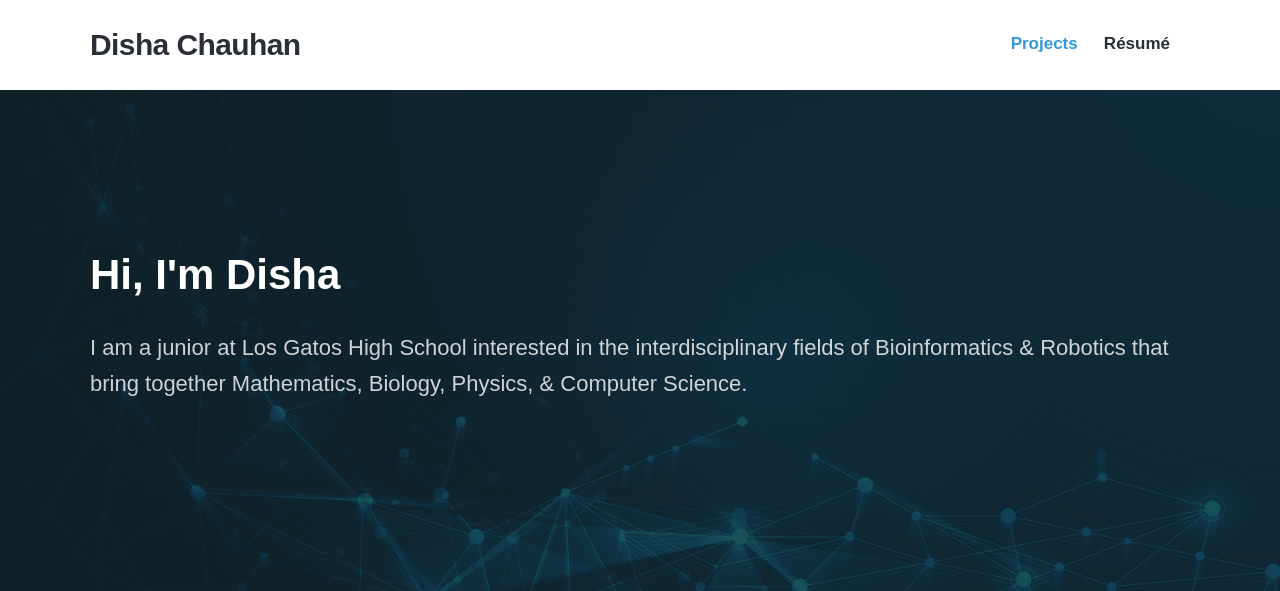
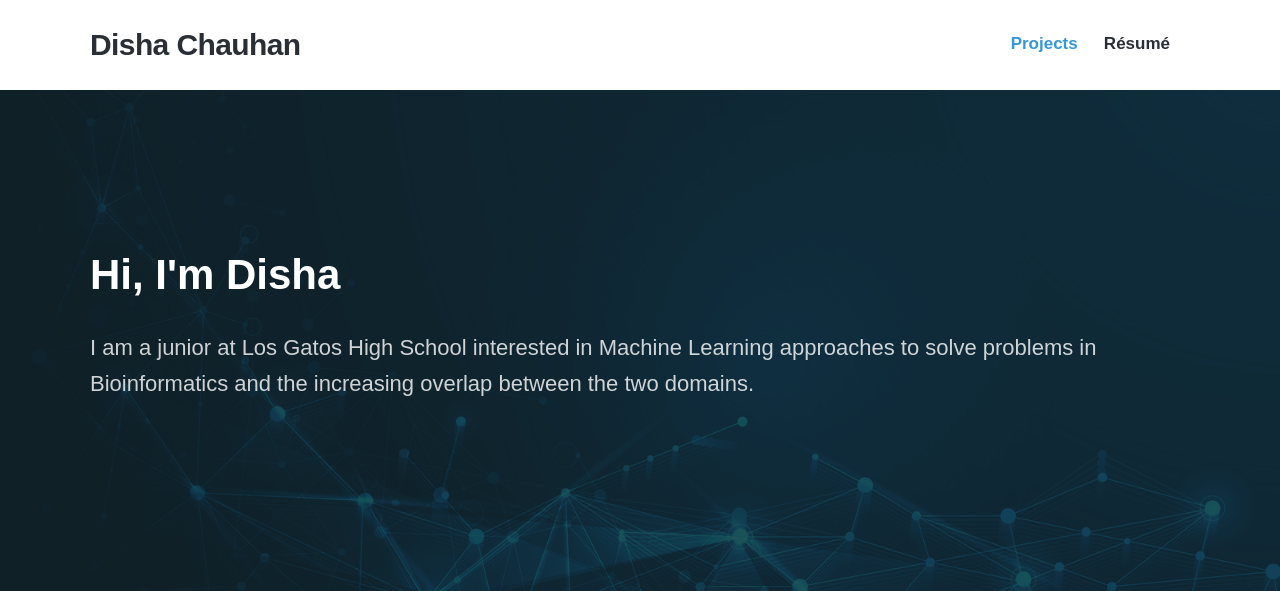
Before and after one commit to disha-22/disha-22.github.io, a Jekyll site: the page built from index.html, in a window 1280 px wide. Shown: the top 591 px of the page. Built offline with Jekyll 4.4.1, drawn with Linux system fonts in a browser that asks for light colours; nearby versions of some CDN libraries; some web fonts are replaced; grey boxes are pictures that could not be loaded.

Commit message:
Update index.html

```diff
--- a/index.html
+++ b/index.html
@@ -1,7 +1,7 @@
 ---
 layout: default
 title: Hi,  I'm Disha
-description: I am a junior at Los Gatos High School interested in the interdisciplinary fields of Bioinformatics & Robotics that bring together Mathematics, Biology, Physics, & Computer Science.
+description: I am a junior at Los Gatos High School interested in Machine Learning approaches to solve problems in Bioinformatics and the increasing overlap between the two domains.
 featured_image: /images/demo/about1.png
 ---
 
@@ -14,7 +14,7 @@ featured_image: /images/demo/about1.png
 	<div class="wrap">
 
 		<h1>Hi, I'm Disha</h1>
-		<p>I am a junior at Los Gatos High School interested in the interdisciplinary fields of Bioinformatics & Robotics that bring together Mathematics, Biology, Physics, & Computer Science.</p>
+		<p>I am a junior at Los Gatos High School interested in Machine Learning approaches to solve problems in Bioinformatics and the increasing overlap between the two domains.</p>
 
 		{% include socials.html %}
 
```
